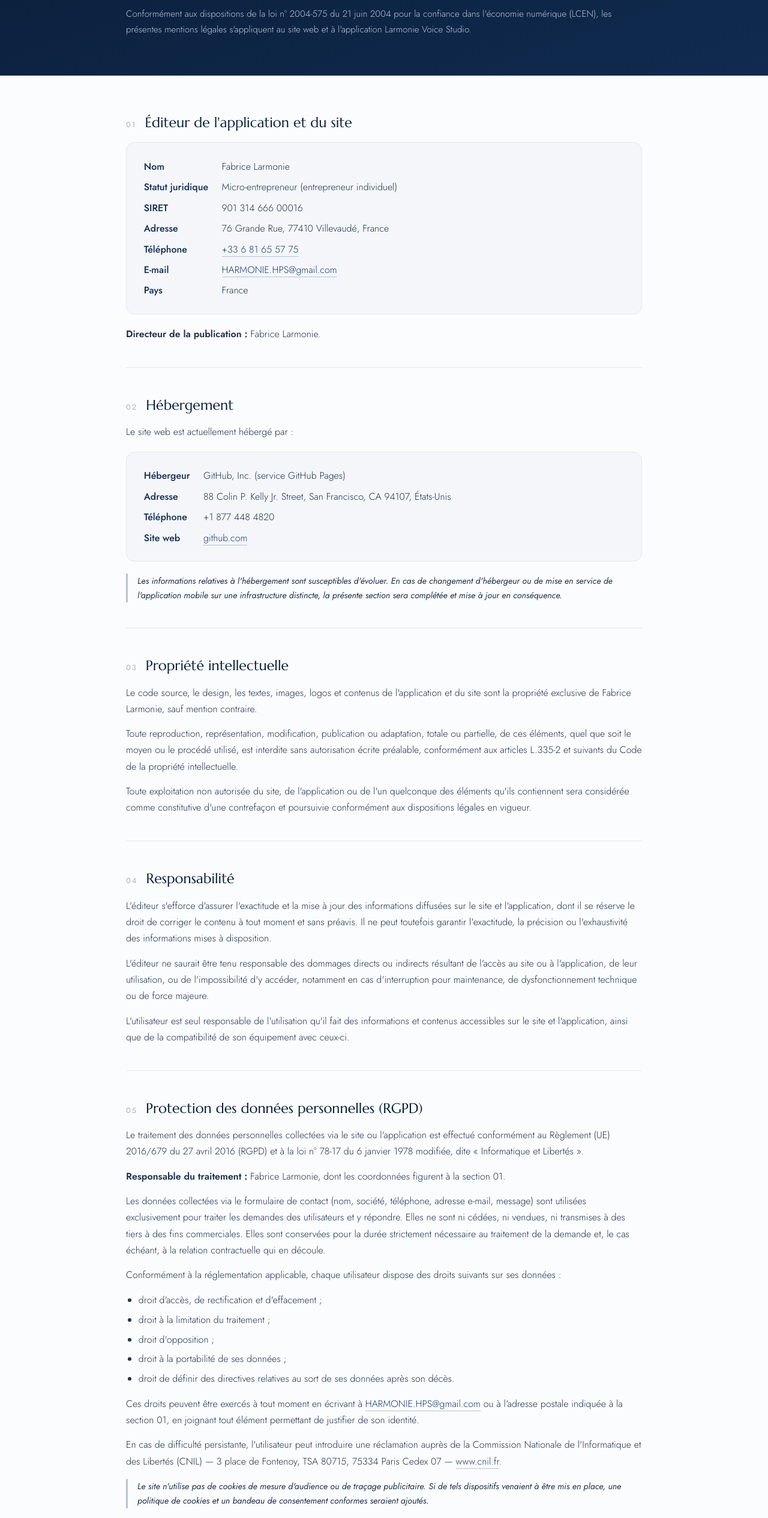
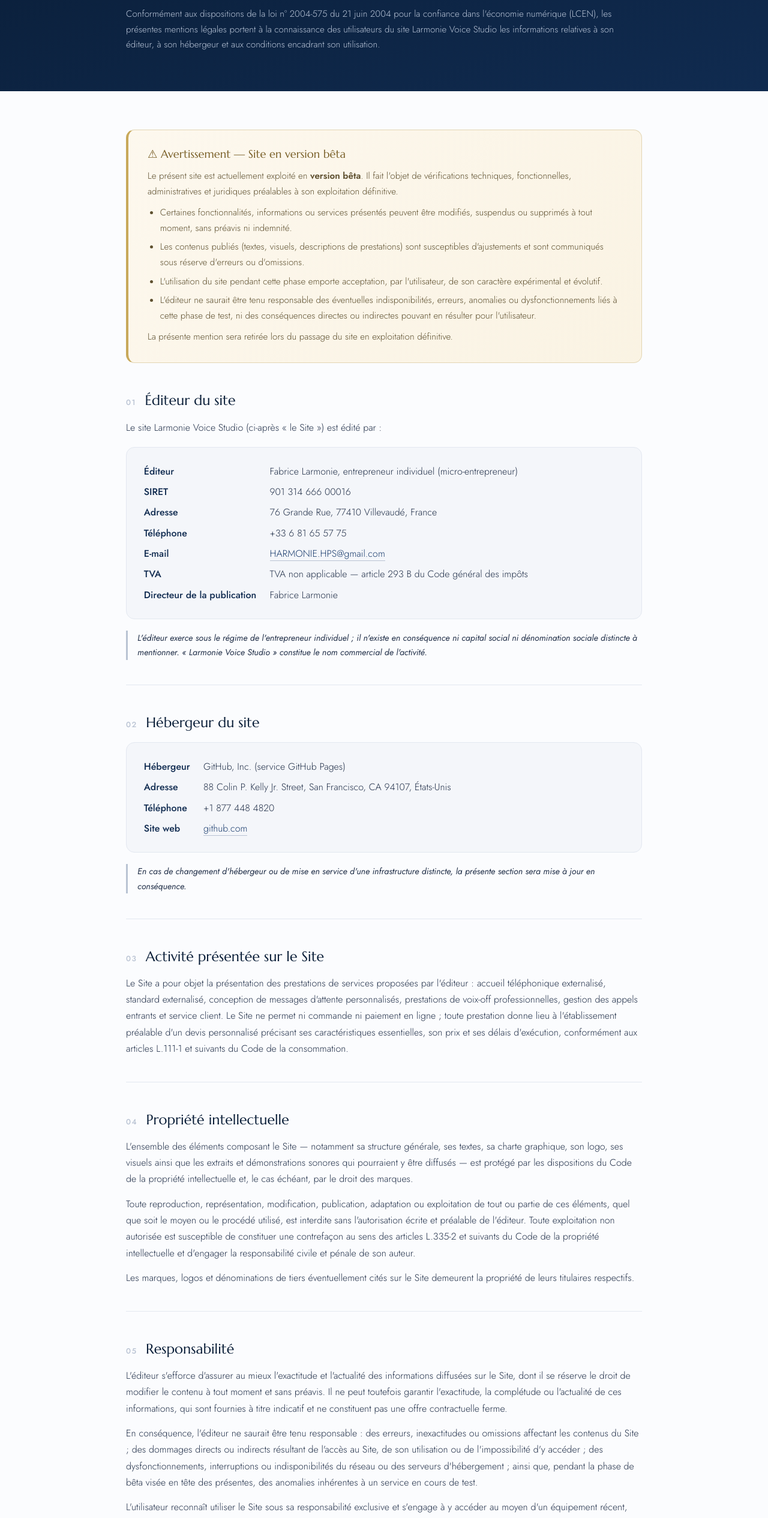
Before and after one commit to fabloptimal/Larmonie-Voice-Studio, a plain HTML site: page mentions-legales.html in a window 1280 px wide. Shown: the part 255-2785 px from the top of the page at 60% size. Drawn offline with Linux system fonts and the light colour scheme.

Commit message:
Add files via upload

```diff
--- a/mentions-legales.html
+++ b/mentions-legales.html
@@ -89,6 +89,17 @@ footer .slogan{font-style:italic;color:var(--argent);margin-top:.5rem;font-size:
   .fiche dt{margin-top:.7rem}
   main{padding:3rem 0 3.5rem}
 }
+
+.encart-beta{
+  background:linear-gradient(135deg,#FDF8EE 0%,#FAF3E3 100%);
+  border:1px solid #E3D5B3;border-left:4px solid #C8A95B;
+  border-radius:var(--rayon);padding:1.8rem 2rem;margin:0 0 3rem;
+}
+.encart-beta h2{font-size:1.15rem;color:#7A6028;margin-bottom:.8rem;display:flex;align-items:center;gap:.6rem}
+.encart-beta p{font-size:.95rem;color:#5d4f2e;margin-bottom:.6rem}
+.encart-beta ul{margin:.4rem 0 .6rem 1.3rem;font-size:.95rem;color:#5d4f2e}
+.encart-beta ul li{margin-bottom:.35rem}
+.encart-beta p:last-child{margin-bottom:0}
 </style>
 </head>
 <body>
@@ -104,31 +115,43 @@ footer .slogan{font-style:italic;color:var(--argent);margin-top:.5rem;font-size:
   <div class="container">
     <span class="eyebrow">Informations légales</span>
     <h1>Mentions légales</h1>
-    <p>Conformément aux dispositions de la loi n° 2004-575 du 21 juin 2004 pour la confiance dans l'économie numérique (LCEN), les présentes mentions légales s'appliquent au site web et à l'application Larmonie Voice Studio.</p>
+    <p>Conformément aux dispositions de la loi n° 2004-575 du 21 juin 2004 pour la confiance dans l'économie numérique (LCEN), les présentes mentions légales portent à la connaissance des utilisateurs du site Larmonie Voice Studio les informations relatives à son éditeur, à son hébergeur et aux conditions encadrant son utilisation.</p>
   </div>
 </div>
 
 <main class="container">
 
+  <aside class="encart-beta" role="note" aria-label="Avertissement version bêta">
+    <h2>⚠ Avertissement — Site en version bêta</h2>
+    <p>Le présent site est actuellement exploité en <strong>version bêta</strong>. Il fait l'objet de vérifications techniques, fonctionnelles, administratives et juridiques préalables à son exploitation définitive.</p>
+    <ul>
+      <li>Certaines fonctionnalités, informations ou services présentés peuvent être modifiés, suspendus ou supprimés à tout moment, sans préavis ni indemnité.</li>
+      <li>Les contenus publiés (textes, visuels, descriptions de prestations) sont susceptibles d'ajustements et sont communiqués sous réserve d'erreurs ou d'omissions.</li>
+      <li>L'utilisation du site pendant cette phase emporte acceptation, par l'utilisateur, de son caractère expérimental et évolutif.</li>
+      <li>L'éditeur ne saurait être tenu responsable des éventuelles indisponibilités, erreurs, anomalies ou dysfonctionnements liés à cette phase de test, ni des conséquences directes ou indirectes pouvant en résulter pour l'utilisateur.</li>
+    </ul>
+    <p>La présente mention sera retirée lors du passage du site en exploitation définitive.</p>
+  </aside>
+
   <section class="legal-section" id="editeur">
-    <h2><span class="num">01</span>Éditeur de l'application et du site</h2>
+    <h2><span class="num">01</span>Éditeur du site</h2>
+    <p>Le site Larmonie Voice Studio (ci-après « le Site ») est édité par :</p>
     <div class="fiche">
       <dl>
-        <dt>Nom</dt><dd>Fabrice Larmonie</dd>
-        <dt>Statut juridique</dt><dd>Micro-entrepreneur (entrepreneur individuel)</dd>
-        <dt>SIRET</dt><dd>901 314 666 00016</dd>
+        <dt>Éditeur</dt><dd>Fabrice Larmonie, entrepreneur individuel (micro-entrepreneur)</dd>
+        <dt>SIRET</dt><dd>901&nbsp;314&nbsp;666&nbsp;00016</dd>
         <dt>Adresse</dt><dd>76 Grande Rue, 77410 Villevaudé, France</dd>
-        <dt>Téléphone</dt><dd><a href="tel:+33681655775">+33 6 81 65 57 75</a></dd>
+        <dt>Téléphone</dt><dd>+33&nbsp;6&nbsp;81&nbsp;65&nbsp;57&nbsp;75</dd>
         <dt>E-mail</dt><dd><a href="mailto:HARMONIE.HPS@gmail.com">HARMONIE.HPS@gmail.com</a></dd>
-        <dt>Pays</dt><dd>France</dd>
+        <dt>TVA</dt><dd>TVA non applicable — article 293 B du Code général des impôts</dd>
+        <dt>Directeur de la publication</dt><dd>Fabrice Larmonie</dd>
       </dl>
     </div>
-    <p><strong>Directeur de la publication :</strong> Fabrice Larmonie.</p>
+    <p class="note">L'éditeur exerce sous le régime de l'entrepreneur individuel ; il n'existe en conséquence ni capital social ni dénomination sociale distincte à mentionner. « Larmonie Voice Studio » constitue le nom commercial de l'activité.</p>
   </section>
 
   <section class="legal-section" id="hebergement">
-    <h2><span class="num">02</span>Hébergement</h2>
-    <p>Le site web est actuellement hébergé par :</p>
+    <h2><span class="num">02</span>Hébergeur du site</h2>
     <div class="fiche">
       <dl>
         <dt>Hébergeur</dt><dd>GitHub, Inc. (service GitHub Pages)</dd>
@@ -137,78 +160,65 @@ footer .slogan{font-style:italic;color:var(--argent);margin-top:.5rem;font-size:
         <dt>Site web</dt><dd><a href="https://github.com" target="_blank" rel="noopener noreferrer">github.com</a></dd>
       </dl>
     </div>
-    <p class="note">Les informations relatives à l'hébergement sont susceptibles d'évoluer. En cas de changement d'hébergeur ou de mise en service de l'application mobile sur une infrastructure distincte, la présente section sera complétée et mise à jour en conséquence.</p>
+    <p class="note">En cas de changement d'hébergeur ou de mise en service d'une infrastructure distincte, la présente section sera mise à jour en conséquence.</p>
+  </section>
+
+  <section class="legal-section" id="activite">
+    <h2><span class="num">03</span>Activité présentée sur le Site</h2>
+    <p>Le Site a pour objet la présentation des prestations de services proposées par l'éditeur : accueil téléphonique externalisé, standard externalisé, conception de messages d'attente personnalisés, prestations de voix-off professionnelles, gestion des appels entrants et service client. Le Site ne permet ni commande ni paiement en ligne ; toute prestation donne lieu à l'établissement préalable d'un devis personnalisé précisant ses caractéristiques essentielles, son prix et ses délais d'exécution, conformément aux articles L.111-1 et suivants du Code de la consommation.</p>
   </section>
 
   <section class="legal-section" id="propriete">
-    <h2><span class="num">03</span>Propriété intellectuelle</h2>
-    <p>Le code source, le design, les textes, images, logos et contenus de l'application et du site sont la propriété exclusive de Fabrice Larmonie, sauf mention contraire.</p>
-    <p>Toute reproduction, représentation, modification, publication ou adaptation, totale ou partielle, de ces éléments, quel que soit le moyen ou le procédé utilisé, est interdite sans autorisation écrite préalable, conformément aux articles L.335-2 et suivants du Code de la propriété intellectuelle.</p>
-    <p>Toute exploitation non autorisée du site, de l'application ou de l'un quelconque des éléments qu'ils contiennent sera considérée comme constitutive d'une contrefaçon et poursuivie conformément aux dispositions légales en vigueur.</p>
+    <h2><span class="num">04</span>Propriété intellectuelle</h2>
+    <p>L'ensemble des éléments composant le Site — notamment sa structure générale, ses textes, sa charte graphique, son logo, ses visuels ainsi que les extraits et démonstrations sonores qui pourraient y être diffusés — est protégé par les dispositions du Code de la propriété intellectuelle et, le cas échéant, par le droit des marques.</p>
+    <p>Toute reproduction, représentation, modification, publication, adaptation ou exploitation de tout ou partie de ces éléments, quel que soit le moyen ou le procédé utilisé, est interdite sans l'autorisation écrite et préalable de l'éditeur. Toute exploitation non autorisée est susceptible de constituer une contrefaçon au sens des articles L.335-2 et suivants du Code de la propriété intellectuelle et d'engager la responsabilité civile et pénale de son auteur.</p>
+    <p>Les marques, logos et dénominations de tiers éventuellement cités sur le Site demeurent la propriété de leurs titulaires respectifs.</p>
   </section>
 
   <section class="legal-section" id="responsabilite">
-    <h2><span class="num">04</span>Responsabilité</h2>
-    <p>L'éditeur s'efforce d'assurer l'exactitude et la mise à jour des informations diffusées sur le site et l'application, dont il se réserve le droit de corriger le contenu à tout moment et sans préavis. Il ne peut toutefois garantir l'exactitude, la précision ou l'exhaustivité des informations mises à disposition.</p>
-    <p>L'éditeur ne saurait être tenu responsable des dommages directs ou indirects résultant de l'accès au site ou à l'application, de leur utilisation, ou de l'impossibilité d'y accéder, notamment en cas d'interruption pour maintenance, de dysfonctionnement technique ou de force majeure.</p>
-    <p>L'utilisateur est seul responsable de l'utilisation qu'il fait des informations et contenus accessibles sur le site et l'application, ainsi que de la compatibilité de son équipement avec ceux-ci.</p>
+    <h2><span class="num">05</span>Responsabilité</h2>
+    <p>L'éditeur s'efforce d'assurer au mieux l'exactitude et l'actualité des informations diffusées sur le Site, dont il se réserve le droit de modifier le contenu à tout moment et sans préavis. Il ne peut toutefois garantir l'exactitude, la complétude ou l'actualité de ces informations, qui sont fournies à titre indicatif et ne constituent pas une offre contractuelle ferme.</p>
+    <p>En conséquence, l'éditeur ne saurait être tenu responsable : des erreurs, inexactitudes ou omissions affectant les contenus du Site ; des dommages directs ou indirects résultant de l'accès au Site, de son utilisation ou de l'impossibilité d'y accéder ; des dysfonctionnements, interruptions ou indisponibilités du réseau ou des serveurs d'hébergement ; ainsi que, pendant la phase de bêta visée en tête des présentes, des anomalies inhérentes à un service en cours de test.</p>
+    <p>L'utilisateur reconnaît utiliser le Site sous sa responsabilité exclusive et s'engage à y accéder au moyen d'un équipement récent, exempt de virus et avec un navigateur de dernière génération mis à jour.</p>
   </section>
 
-  <section class="legal-section" id="rgpd">
-    <h2><span class="num">05</span>Protection des données personnelles (RGPD)</h2>
-    <p>Le traitement des données personnelles collectées via le site ou l'application est effectué conformément au Règlement (UE) 2016/679 du 27 avril 2016 (RGPD) et à la loi n° 78-17 du 6 janvier 1978 modifiée, dite « Informatique et Libertés ».</p>
-    <p><strong>Responsable du traitement :</strong> Fabrice Larmonie, dont les coordonnées figurent à la section 01.</p>
-    <p>Les données collectées via le formulaire de contact (nom, société, téléphone, adresse e-mail, message) sont utilisées exclusivement pour traiter les demandes des utilisateurs et y répondre. Elles ne sont ni cédées, ni vendues, ni transmises à des tiers à des fins commerciales. Elles sont conservées pour la durée strictement nécessaire au traitement de la demande et, le cas échéant, à la relation contractuelle qui en découle.</p>
-    <p>Conformément à la réglementation applicable, chaque utilisateur dispose des droits suivants sur ses données :</p>
-    <ul class="droits">
-      <li>droit d'accès, de rectification et d'effacement ;</li>
-      <li>droit à la limitation du traitement ;</li>
-      <li>droit d'opposition ;</li>
-      <li>droit à la portabilité de ses données ;</li>
-      <li>droit de définir des directives relatives au sort de ses données après son décès.</li>
-    </ul>
-    <p>Ces droits peuvent être exercés à tout moment en écrivant à <a href="mailto:HARMONIE.HPS@gmail.com">HARMONIE.HPS@gmail.com</a> ou à l'adresse postale indiquée à la section 01, en joignant tout élément permettant de justifier de son identité.</p>
-    <p>En cas de difficulté persistante, l'utilisateur peut introduire une réclamation auprès de la Commission Nationale de l'Informatique et des Libertés (CNIL) — 3 place de Fontenoy, TSA 80715, 75334 Paris Cedex 07 — <a href="https://www.cnil.fr" target="_blank" rel="noopener noreferrer">www.cnil.fr</a>.</p>
-    <p class="note">Le site n'utilise pas de cookies de mesure d'audience ou de traçage publicitaire. Si de tels dispositifs venaient à être mis en place, une politique de cookies et un bandeau de consentement conformes seraient ajoutés.</p>
+  <section class="legal-section" id="donnees">
+    <h2><span class="num">06</span>Données personnelles</h2>
+    <p>Les traitements de données à caractère personnel mis en œuvre à partir du Site sont effectués dans le respect du Règlement (UE) 2016/679 du 27 avril 2016 (RGPD) et de la loi n° 78-17 du 6 janvier 1978 modifiée, dite « Informatique et Libertés ». Le responsable de traitement est Fabrice Larmonie, dont les coordonnées figurent à la section 01.</p>
+    <p>Les seules données collectées sont celles que l'utilisateur transmet volontairement via le formulaire de contact (nom, société, téléphone, adresse électronique, contenu du message), aux fins exclusives de traitement de sa demande et d'établissement d'un devis. Le formulaire ouvre la messagerie électronique de l'utilisateur : aucune donnée ne transite par un serveur du Site ni n'y est stockée.</p>
+    <p>Conformément aux articles 15 à 22 du RGPD, l'utilisateur dispose d'un droit d'accès, de rectification, d'effacement, de limitation, d'opposition et de portabilité sur les données le concernant, qu'il peut exercer en écrivant à <a href="mailto:HARMONIE.HPS@gmail.com">HARMONIE.HPS@gmail.com</a>. Il dispose également du droit d'introduire une réclamation auprès de la CNIL (<a href="https://www.cnil.fr" target="_blank" rel="noopener noreferrer">www.cnil.fr</a>).</p>
+    <p>L'ensemble des informations détaillées — finalités, bases légales, destinataires, durées de conservation, transferts hors Union européenne — figure dans la <a href="politique-confidentialite.html">politique de confidentialité</a>, qui fait partie intégrante des présentes.</p>
+  </section>
+
+  <section class="legal-section" id="cookies">
+    <h2><span class="num">07</span>Cookies et traceurs</h2>
+    <p>Le Site ne dépose aucun cookie ni traceur soumis à consentement au sens de l'article 82 de la loi « Informatique et Libertés » et des lignes directrices de la CNIL : aucun cookie publicitaire, de mesure d'audience ou de suivi n'est utilisé. En cas d'évolution du Site impliquant le recours à de tels traceurs, un dispositif de recueil du consentement conforme serait préalablement mis en place et la présente section mise à jour.</p>
   </section>
 
   <section class="legal-section" id="liens">
-    <h2><span class="num">06</span>Liens externes</h2>
-    <p>Le site et l'application peuvent contenir des liens hypertextes renvoyant vers des sites tiers. L'éditeur n'exerce aucun contrôle sur ces sites et décline toute responsabilité quant à leur contenu, leur disponibilité, leurs pratiques en matière de données personnelles ou les dommages pouvant résulter de leur consultation.</p>
-    <p>La création de liens vers le site ou l'application est libre, sous réserve qu'ils ne portent pas atteinte à l'image de l'éditeur et qu'ils n'induisent pas de confusion sur l'origine des contenus.</p>
+    <h2><span class="num">08</span>Liens hypertextes</h2>
+    <p>Le Site peut contenir des liens vers des sites tiers sur lesquels l'éditeur n'exerce aucun contrôle. L'éditeur décline toute responsabilité quant au contenu, au fonctionnement et aux pratiques de ces sites. La mise en place d'un lien hypertexte vers le Site est libre sous réserve qu'elle ne porte pas atteinte à l'image de l'éditeur et que soit exclue toute technique de transclusion (framing) prêtant à confusion sur l'origine des contenus.</p>
+  </section>
+
+  <section class="legal-section" id="mediation">
+    <h2><span class="num">09</span>Médiation de la consommation</h2>
+    <p>Conformément aux articles L.611-1 et suivants et L.616-1 du Code de la consommation, tout consommateur a le droit de recourir gratuitement à un médiateur de la consommation en vue de la résolution amiable d'un litige l'opposant à un professionnel, après avoir tenté au préalable de résoudre ce litige directement auprès de l'éditeur par une réclamation écrite.</p>
+    <p>Les coordonnées du médiateur de la consommation compétent seront publiées sur cette page dès la finalisation de l'adhésion de l'éditeur à un dispositif de médiation, et communiquées en tout état de cause à tout consommateur qui en fait la demande aux coordonnées indiquées à la section 01.</p>
+    <p>Conformément à l'article 14 du Règlement (UE) n° 524/2013, l'utilisateur est également informé de l'existence de la plateforme européenne de règlement en ligne des litiges (RLL), accessible à l'adresse : <a href="https://ec.europa.eu/consumers/odr" target="_blank" rel="noopener noreferrer">ec.europa.eu/consumers/odr</a>.</p>
   </section>
 
   <section class="legal-section" id="droit">
-    <h2><span class="num">07</span>Droit applicable et juridiction compétente</h2>
-    <p>Le site web et l'application sont soumis au droit français. Tout litige relatif à leur utilisation sera soumis à la compétence des tribunaux français conformément aux règles de droit commun.</p>
+    <h2><span class="num">10</span>Droit applicable et juridiction compétente</h2>
+    <p>Les présentes mentions légales sont régies par le droit français. En cas de litige relatif à l'utilisation du Site et à défaut de résolution amiable — y compris, pour les consommateurs, par la voie de la médiation décrite à la section 09 —, compétence est attribuée aux juridictions françaises dans les conditions de droit commun, sans préjudice des règles protectrices applicables aux consommateurs.</p>
   </section>
 
-  <section class="legal-section" id="mediation">
-    <h2><span class="num">08</span>Médiation de la consommation</h2>
-    <p>Conformément aux articles L.611-1 et suivants et L.616-1 du Code de la consommation, tout consommateur a le droit de recourir gratuitement à un médiateur de la consommation en vue de la résolution amiable d'un litige l'opposant à un professionnel, après avoir tenté au préalable de résoudre ce litige directement auprès de l'éditeur par une réclamation écrite.</p>
-    <p>Les coordonnées du médiateur de la consommation compétent seront publiées sur cette page dès la finalisation de l'adhésion de l'éditeur à un dispositif de médiation, et communiquées en tout état de cause à tout consommateur qui en fait la demande aux coordonnées indiquées à la section 09.</p>
-    <p>Conformément à l'article 14 du Règlement (UE) n° 524/2013, l'utilisateur est également informé de l'existence de la plateforme européenne de règlement en ligne des litiges (RLL), accessible à l'adresse : <a href="https://ec.europa.eu/consumers/odr" target="_blank" rel="noopener noreferrer">ec.europa.eu/consumers/odr</a>.</p>
-  </section>
-
-  <section class="legal-section" id="contact">
-    <h2><span class="num">09</span>Contact</h2>
-    <p>Pour toute question relative aux présentes mentions légales, au fonctionnement du site ou de l'application, ou pour exercer vos droits sur vos données personnelles, vous pouvez contacter l'éditeur :</p>
-    <div class="fiche">
-      <dl>
-        <dt>Par e-mail</dt><dd><a href="mailto:HARMONIE.HPS@gmail.com">HARMONIE.HPS@gmail.com</a></dd>
-        <dt>Par téléphone</dt><dd><a href="tel:+33681655775">+33 6 81 65 57 75</a></dd>
-        <dt>Par courrier</dt><dd>Fabrice Larmonie — 76 Grande Rue, 77410 Villevaudé, France</dd>
-      </dl>
-    </div>
-  </section>
-
-  <p class="maj">Dernière mise à jour : 12 juin 2026</p>
+  <p class="maj">Dernière mise à jour : 12 juin 2026 — version bêta</p>
 </main>
 
 <footer>
   <div class="container">
     <p>© 2026 Larmonie Voice Studio — <a href="index.html">Accueil</a> · <a href="politique-confidentialite.html">Politique de confidentialité</a> · <a href="cgu.html">CGU</a></p>
-    Votre message, porté par la bonne voix.</p>
+    <p class="slogan">Votre message, porté par la bonne voix.</p>
   </div>
 </footer>
 
```
